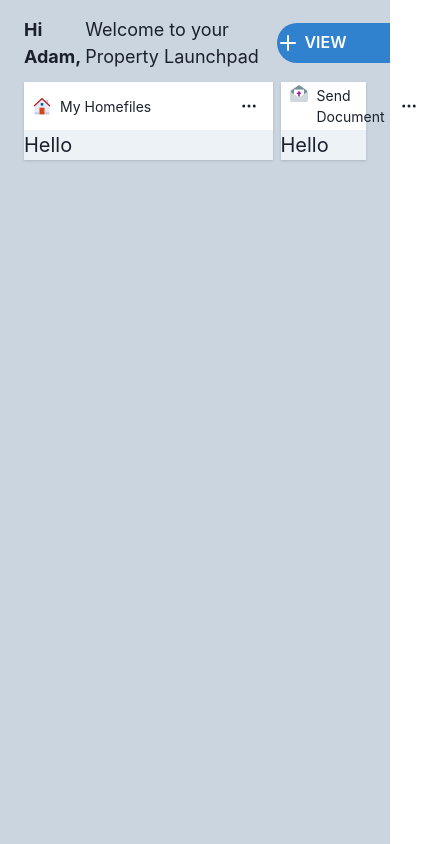
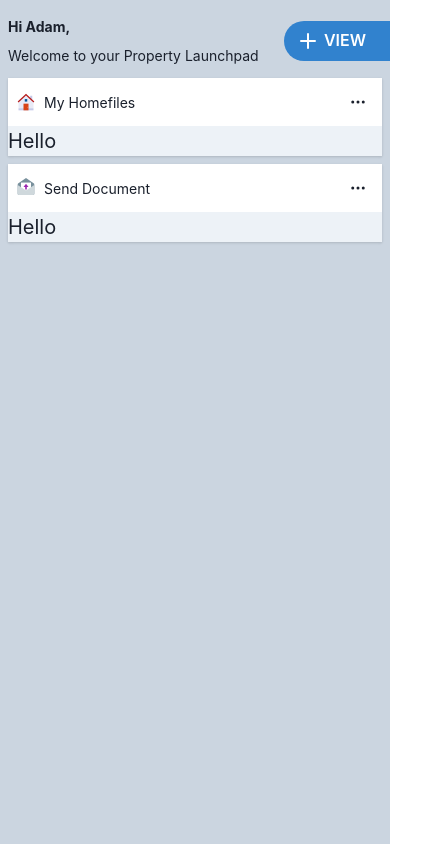
Before and after one commit to grasielaGomes/homefiles, a React (Create React App) app: page / in a window 390 px wide. Shown: the top 844 px of the page, 433 px wide, since content can reach past the window. Built offline with nearby package versions, Linux system fonts and the light colour scheme.

Commit message:
refactor: changed components responsivity

```diff
--- a/src/components/Header.tsx
+++ b/src/components/Header.tsx
@@ -1,22 +1,25 @@
-import { Flex, Text, Button } from "@chakra-ui/react";
+import { Flex, Text, Button, Stack } from "@chakra-ui/react";
 import { AddIcon } from "@chakra-ui/icons";
 
 export const Header = () => (
-  <Flex justifyContent="space-between" align="center">
-    <Flex gap={1}>
-      <Text fontSize="lg" as="b">
+  <Flex justifyContent="space-between" align="center" gap={2}>
+    <Stack
+      direction={["column", "row"]}
+      spacing={2}
+    >
+      <Text fontSize={["sm", "lg"]} as="b">
         Hi Adam,
       </Text>
-      <Text fontSize="lg">Welcome to your Property Launchpad</Text>
-    </Flex>
+      <Text fontSize={["sm", "lg"]}>Welcome to your Property Launchpad</Text>
+    </Stack>
     <Button
       leftIcon={<AddIcon />}
       colorScheme="blue"
       variant="solid"
       borderLeftRadius="full"
       borderRightRadius="none"
-      paddingRight="14"
-      marginRight="-6"
+      paddingRight={["6", "10"]}
+      marginRight={["-2", "-4"]}
       textTransform="uppercase"
     >
       view
--- a/src/interfaces/MainCard.interface.ts
+++ b/src/interfaces/MainCard.interface.ts
@@ -2,5 +2,5 @@ import { IMainCardHeader } from "./MainCardHeader.interface";
 
 export interface IMainCard extends IMainCardHeader {
   children: JSX.Element | JSX.Element[];
-  width?: string;
+  width?: string | string[];
 }
--- a/src/pages/Home.tsx
+++ b/src/pages/Home.tsx
@@ -3,7 +3,7 @@ import {
   Flex,
   Text,
   VStack,
-  Code,
+  Stack,
   Grid,
   IconButton,
 } from "@chakra-ui/react";
@@ -12,23 +12,23 @@ import { HomeIcon, MoreIcon, SendIcon } from "../components/icons";
 import { MainCard } from "../components/MainCard";
 
 export const Home = () => (
-  <Box textAlign="start" fontSize="xl" bg="gray.300" minH={1024} py={4} px={6}>
+  <Box textAlign="start" fontSize="xl" bg="gray.300" minH={1024} py={4} px={[2,4]}>
     <VStack spacing={3} align="stretch">
       <Header />
-      <Flex gap={2}>
+      <Stack direction={["column", "row"]} spacing={2}>
         <MainCard
           children={<Text>Hello</Text>}
           icon={<HomeIcon />}
           title="My Homefiles"
-          width="75%"
+          width={["100%", "70%"]}
         />
         <MainCard
           children={<Text>Hello</Text>}
           icon={<SendIcon />}
           title="Send Document"
-          width="25%"
+          width={["100%", "30%"]}
         />
-      </Flex>
+      </Stack>
     </VStack>
   </Box>
 );
```
